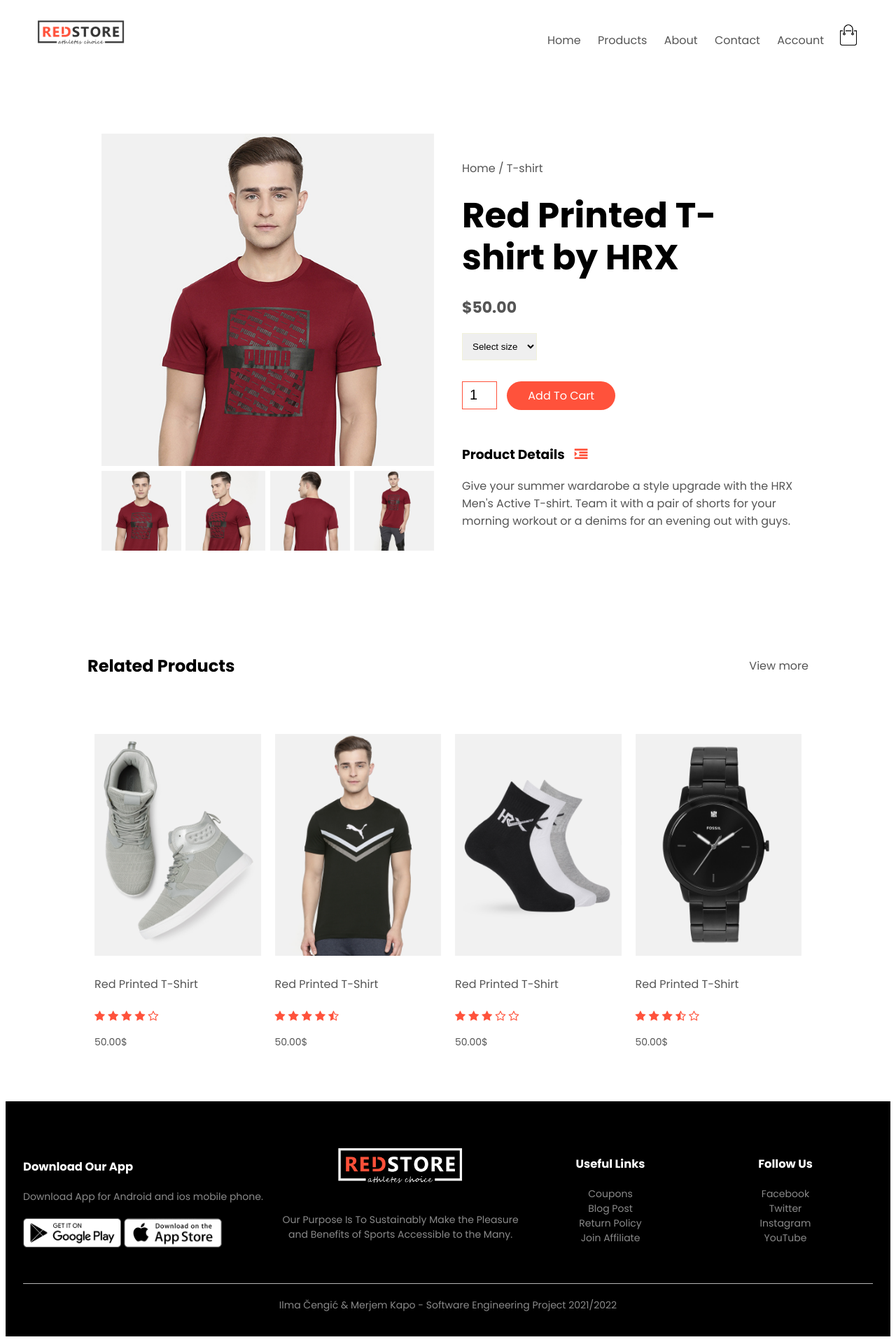
After one commit to cengicilma/se-project, a PHP site: page /product-details.html in a window 1280 px wide. The commit adds this page. Shown: the whole page at 70% size. Run offline with PHP 8.4, Linux system fonts and the light colour scheme.

Commit message:
added single product page

```diff
--- /dev/null
+++ b/product-details.html
@@ -0,0 +1,212 @@
+<!DOCTYPE html>
+<html lang="en">
+<head>
+    <meta charset="UTF-8">
+    <meta name="viewport" content="width=device-width, initial-scale=1.0">
+    <title>All Products - RedStore</title>
+    <link rel="stylesheet" href="style.css">
+    <link href="https://fonts.googleapis.com/css2?family=Poppins:wght@200;300;400;500;600;700&display=swap" rel="stylesheet">
+    <link rel="stylesheet" href="https://stackpath.bootstrapcdn.com/font-awesome/4.7.0/css/font-awesome.min.css">
+</head>
+<body>
+<div class="container">
+    <div class="navbar">
+        <div class="logo">
+            <img src="images/logo.png" width="125px">
+        </div>
+        <nav>
+            <ul id="MenuItems">
+                <li><a href="">Home</a></li>
+                <li><a href="">Products</a></li>
+                <li><a href="">About</a></li>
+                <li><a href="">Contact</a></li>
+                <li><a href="">Account</a></li>
+            </ul>
+        </nav>
+        <img src="images/cart.png" width="30px" height="30px">
+        <img src="images/menu.png" class="menu-icon" onclick="menuToggle()">
+    </div>
+</div>
+
+<!-- single product details -->
+<div class="small-container single-product">
+    <div class="row">
+        <div class="col-2">
+            <img src="images/gallery-1.jpg" width="100%" id="productImg">
+            <div class="small-img-row">
+                <div class="small-img-col">
+                    <img src="images/gallery-1.jpg" width="100%" class="small-img">
+                </div>
+                <div class="small-img-col">
+                    <img src="images/gallery-2.jpg" width="100%" class="small-img">
+                </div>
+                <div class="small-img-col">
+                    <img src="images/gallery-3.jpg" width="100%" class="small-img">
+                </div>
+                <div class="small-img-col">
+                    <img src="images/gallery-4.jpg" width="100%" class="small-img">
+                </div>
+            </div>
+        </div>
+        <div class="col-2">
+            <p>Home / T-shirt</p>
+            <h1>Red Printed T-shirt by HRX</h1>
+            <h4>$50.00</h4>
+            <select>
+                <option>Select size</option>
+                <option>XXL</option>
+                <option>XL</option>
+                <option>L</option>
+                <option>M</option>
+                <option>S</option>
+            </select>
+            <input type="number" value="1">
+            <a href="" class="btn">Add To Cart</a>
+
+            <h3>Product Details <i class="fa fa-indent"></i></h3>
+
+            <p>Give your summer wardarobe a style upgrade with the HRX Men's Active T-shirt. Team it with a
+            pair of shorts for your morning workout or a denims for an evening out with guys.</p>
+        </div>
+    </div>
+</div>
+
+
+<!-- title -->
+<div class="small-container">
+    <div class="row row-2">
+        <h2>Related Products</h2>
+        <p>View more</p>
+    </div>
+</div>
+
+<!-- products -->
+<div class="small-container">
+    <div class="row">
+        <div class="col-4">
+            <img src="images/product-5.jpg">
+            <h4>Red Printed T-Shirt</h4>
+            <div class="rating">
+                <i class="fa fa-star"></i>
+                <i class="fa fa-star"></i>
+                <i class="fa fa-star"></i>
+                <i class="fa fa-star"></i>
+                <i class="fa fa-star-o"></i>
+            </div>
+            <p>50.00$</p>
+        </div>
+        <div class="col-4">
+            <img src="images/product-6.jpg">
+            <h4>Red Printed T-Shirt</h4>
+            <div class="rating">
+                <i class="fa fa-star"></i>
+                <i class="fa fa-star"></i>
+                <i class="fa fa-star"></i>
+                <i class="fa fa-star"></i>
+                <i class="fa fa-star-half-o"></i>
+            </div>
+            <p>50.00$</p>
+        </div>
+        <div class="col-4">
+            <img src="images/product-7.jpg">
+            <h4>Red Printed T-Shirt</h4>
+            <div class="rating">
+                <i class="fa fa-star"></i>
+                <i class="fa fa-star"></i>
+                <i class="fa fa-star"></i>
+                <i class="fa fa-star-o"></i>
+                <i class="fa fa-star-o"></i>
+            </div>
+            <p>50.00$</p>
+        </div>
+        <div class="col-4">
+            <img src="images/product-8.jpg">
+            <h4>Red Printed T-Shirt</h4>
+            <div class="rating">
+                <i class="fa fa-star"></i>
+                <i class="fa fa-star"></i>
+                <i class="fa fa-star"></i>
+                <i class="fa fa-star-half-o"></i>
+                <i class="fa fa-star-o"></i>
+            </div>
+            <p>50.00$</p>
+        </div>
+    </div>
+</div>
+
+<!-- footer -->
+<div class="footer">
+    <div class="container">
+        <div class="row">
+            <div class="footer-col-1">
+                <h3>Download Our App</h3>
+                <p>Download App for Android and ios mobile phone.</p>
+                <div class="app-logo">
+                    <img src="images/play-store.png">
+                    <img src="images/app-store.png">
+                </div>
+            </div>
+            <div class="footer-col-2">
+                <img src="images/logo-white.png">
+                <p>Our Purpose Is To Sustainably Make the Pleasure and Benefits of Sports Accessible to the Many.</p>
+            </div>
+            <div class="footer-col-3">
+                <h3>Useful Links</h3>
+                <ul>
+                    <li>Coupons</li>
+                    <li>Blog Post</li>
+                    <li>Return Policy</li>
+                    <li>Join Affiliate</li>
+                </ul>
+            </div>
+            <div class="footer-col-4">
+                <h3>Follow Us</h3>
+                <ul>
+                    <li>Facebook</li>
+                    <li>Twitter</li>
+                    <li>Instagram</li>
+                    <li>YouTube</li>
+                </ul>
+            </div>
+        </div>
+        <hr>
+        <p class="copyright">Ilma Čengić & Merjem Kapo - Software Engineering Project 2021/2022</p>
+    </div>
+</div>
+
+<script>
+    <!-- js for toggle menu -->
+    var MenuItems = document.getElementById("MenuItems");
+
+    MenuItems.style.maxHeight = "0px";
+
+    function menuToggle() {
+        if(MenuItems.style.maxHeight == "0px") {
+            MenuItems.style.maxHeight = "200px";
+        }
+        else {
+            MenuItems.style.maxHeight = "0px";
+        }
+    }
+
+    <!-- js for product gallery -->
+    var productImg = document.getElementById("productImg");
+    var smallImg = document.getElementsByClassName("small-img")
+
+    smallImg[0].onclick = function() {
+        productImg.src = smallImg[0].src;
+    }
+    smallImg[1].onclick = function() {
+        productImg.src = smallImg[1].src;
+    }
+    smallImg[2].onclick = function() {
+        productImg.src = smallImg[2].src;
+    }
+    smallImg[3].onclick = function() {
+        productImg.src = smallImg[3].src;
+    }
+
+
+</script>
+</body>
+</html>
--- a/style.css
+++ b/style.css
@@ -283,6 +283,55 @@ select:focus{
     color: white;
 }
 
+/* single product details */
+.single-product{
+    margin-top: 80px;
+}
+.single-product .col-2 img{
+    padding: 0;
+}
+.single-product .col-2{
+    padding: 20px;
+}
+.single-product h4{
+    margin: 20px 0;
+    font-size: 22px;
+    font-weight: bold;
+}
+.single-product select{
+    display: block;
+    padding: 10px;
+    margin-top: 20px;
+}
+.single-product input{
+    width: 50px;
+    height: 40px;
+    padding-left: 10px;
+    font-size: 20px;
+    margin-right: 10px;
+    border: 1px solid #ff523b;
+}
+input:focus{
+    outline: none;
+}
+.single-product .fa{
+    color: #ff523b;
+    margin-left: 10px;
+}
+.small-img-row{
+    display: flex;
+    justify-content: space-between;
+}
+.small-img-col{
+    flex-basis: 24%;
+    cursor: pointer;
+}
+
+
+
+
+
+
 
 
 
@@ -324,4 +373,14 @@ select:focus{
     .col-2, .col-3, .col-4{
         flex-basis: 100%;
     }
+    .single-product .row{
+        text-align: left;
+    }
+    .single-product .col-2{
+        padding: 20px 0;
+    }
+    .single-product h1{
+        font-size: 26px;
+        line-height: 32px;
+    }
 }
```
